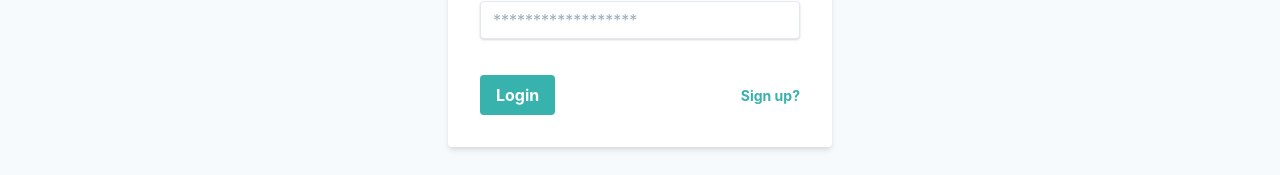
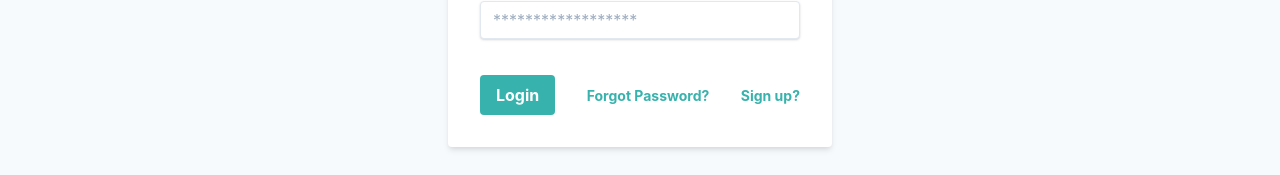
Before and after one commit to coderLads/panel, a Vue app: page /login in a window 1280 px wide. Shown: the part 272-447 px from the top of the page. Built offline with nearby package versions, Linux system fonts and the light colour scheme; no server answers.

Commit message:
added link from login to reset

```diff
--- a/src/views/Login.vue
+++ b/src/views/Login.vue
@@ -28,6 +28,11 @@
         @click="login">
       Login
       </button>
+      <router-link
+        to="/reset"
+        class="inline-block align-baseline font-bold text-sm text-teal-500 hover:text-teal-800"
+        href="#"
+      >Forgot Password?</router-link>
       <router-link
         to="/signup"
         class="inline-block align-baseline font-bold text-sm text-teal-500 hover:text-teal-800"
--- a/src/views/Reset.vue
+++ b/src/views/Reset.vue
@@ -39,6 +39,7 @@ export default Vue.extend({
       firebase.auth().sendPasswordResetEmail(this.email).then(() => {
         // eslint-disable-next-line no-alert
         alert('Sent password reset request to email');
+        this.$router.replace('login');
       }).catch((err) => {
         // eslint-disable-next-line no-alert
         alert(`Oops. ${err.message}`);
```
